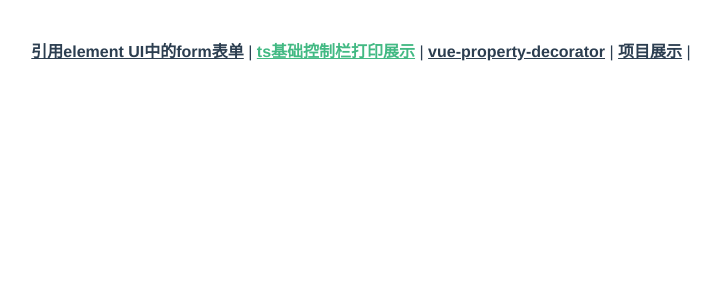
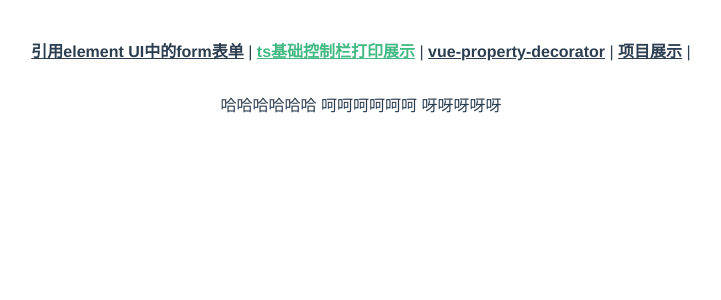
Before and after one commit to lin1710/learn-ts, a Vue app: page /about in a window 1280 px wide. Shown: the top 300 px of the page, without its empty margins (279-1000 px from the left). Built offline with nearby package versions, Linux system fonts and the light colour scheme.

Commit message:
"第二次提交v2.0"

```diff
--- a/src/views/About.vue
+++ b/src/views/About.vue
@@ -1,6 +1,8 @@
 <template>
   <div>
     <One />
+
+    哈哈哈哈哈哈 呵呵呵呵呵呵 呀呀呀呀呀
   </div>
 </template>
 
```
